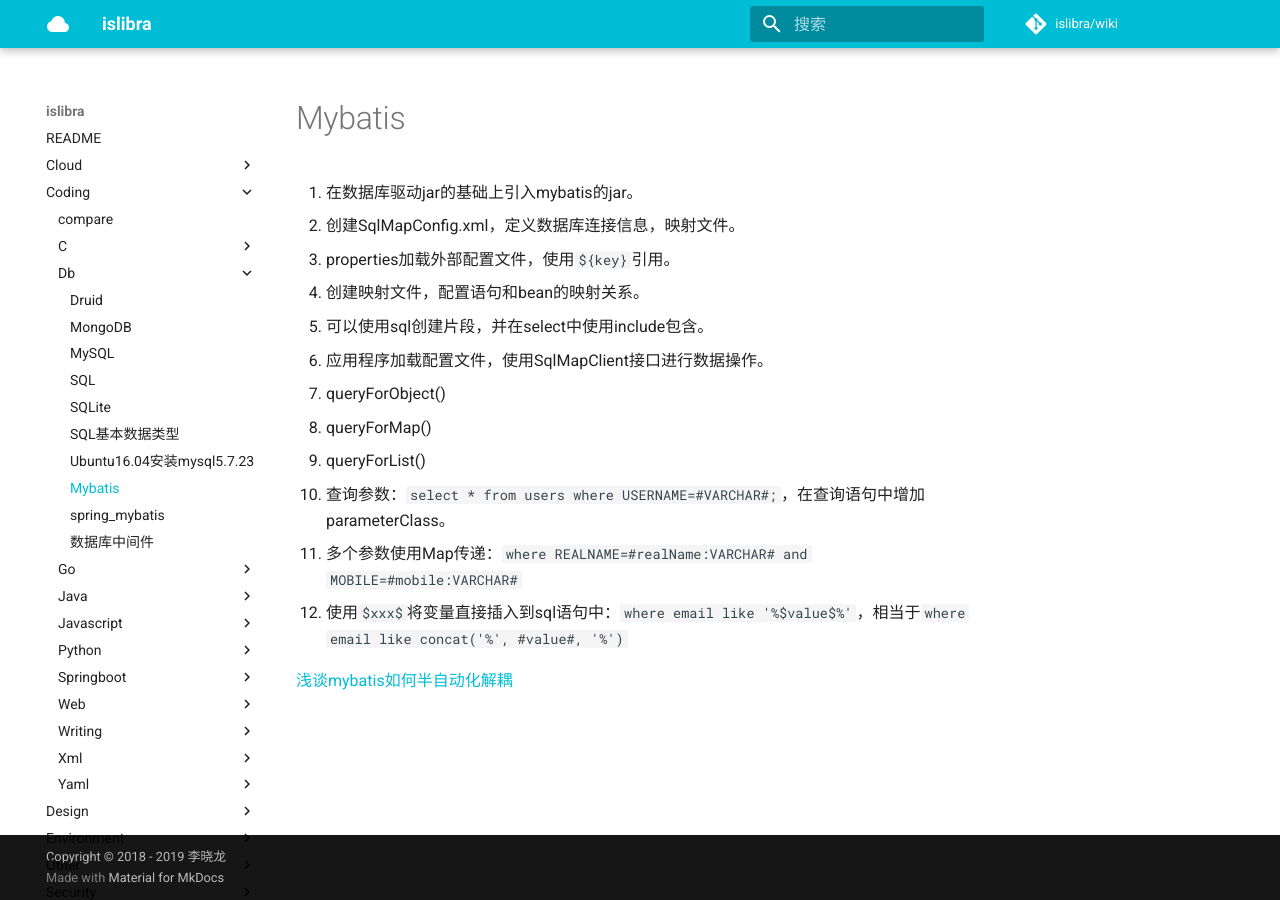
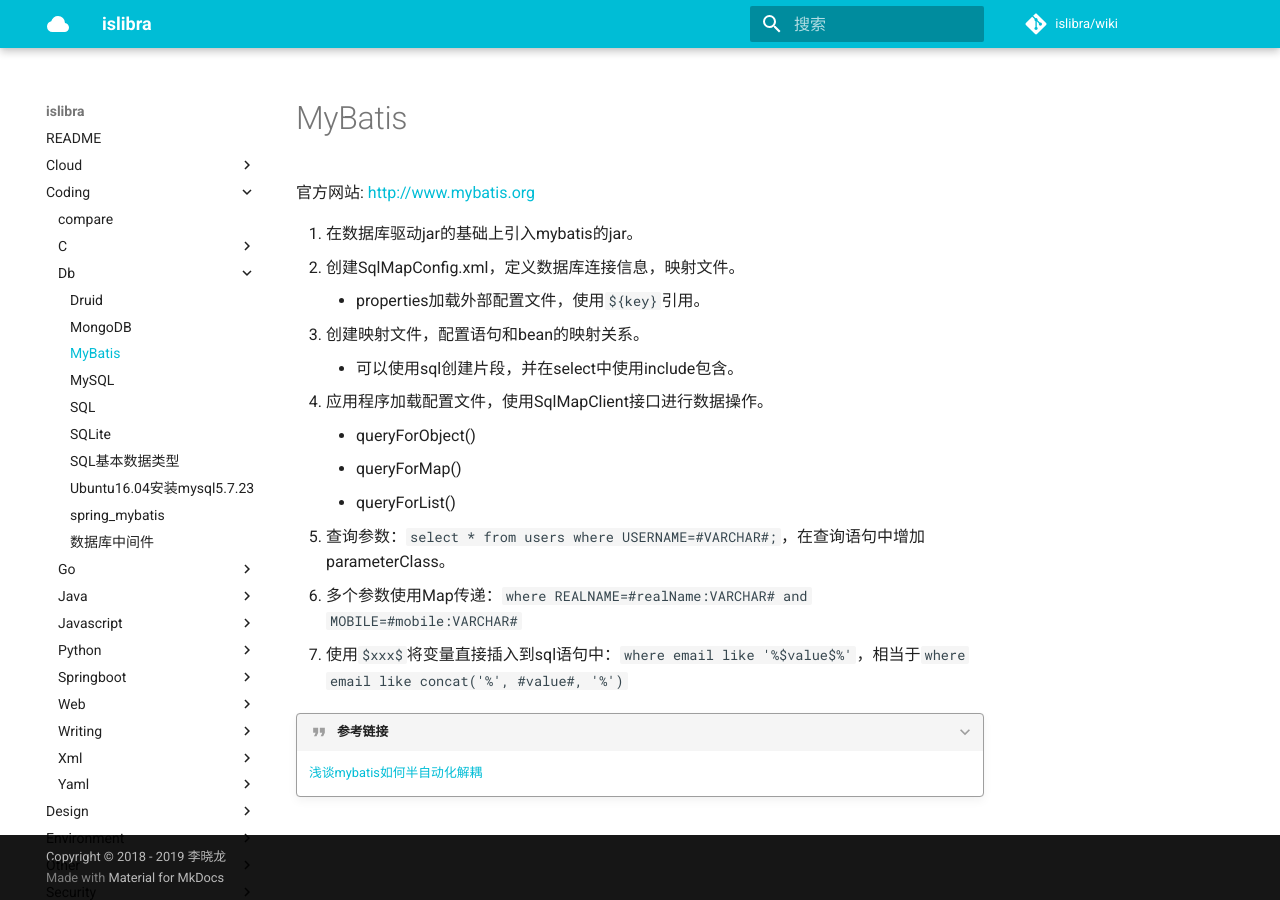
Before and after one commit to islibra/wiki, an MkDocs documentation site: the page built from docs/coding/db/MyBatis.md, in a window 1280 px wide. Built offline with MkDocs 1.6.1 and Material for MkDocs 9.7.7, drawn with Linux system fonts in a browser that asks for light colours; comment, search, counter and statistics services are not loaded.

Commit message:
Update and rename mybatis.md to MyBatis.md

```diff
--- a/docs/coding/db/mybatis.md
+++ b/docs/coding/db/MyBatis.md
@@ -1,15 +1,20 @@
+# MyBatis
+
+官方网站: <http://www.mybatis.org>
+
 1. 在数据库驱动jar的基础上引入mybatis的jar。
 1. 创建SqlMapConfig.xml，定义数据库连接信息，映射文件。
-  - properties加载外部配置文件，使用`${key}`引用。
+    - properties加载外部配置文件，使用`${key}`引用。
 1. 创建映射文件，配置语句和bean的映射关系。
-  - 可以使用sql创建片段，并在select中使用include包含。
+    - 可以使用sql创建片段，并在select中使用include包含。
 1. 应用程序加载配置文件，使用SqlMapClient接口进行数据操作。
-  - queryForObject()
-  - queryForMap()
-  - queryForList()
+    - queryForObject()
+    - queryForMap()
+    - queryForList()
 1. 查询参数：`select * from users where USERNAME=#VARCHAR#;`，在查询语句中增加parameterClass。
 1. 多个参数使用Map传递：`where REALNAME=#realName:VARCHAR# and MOBILE=#mobile:VARCHAR#`
 1. 使用`$xxx$`将变量直接插入到sql语句中：`where email like '%$value$%'`，相当于`where email like concat('%', #value#, '%')`
 
 
-[浅谈mybatis如何半自动化解耦](http://www.cnblogs.com/wangjiming/p/10384975.html)
+???+ quote "参考链接"
+    [浅谈mybatis如何半自动化解耦](http://www.cnblogs.com/wangjiming/p/10384975.html)
```
